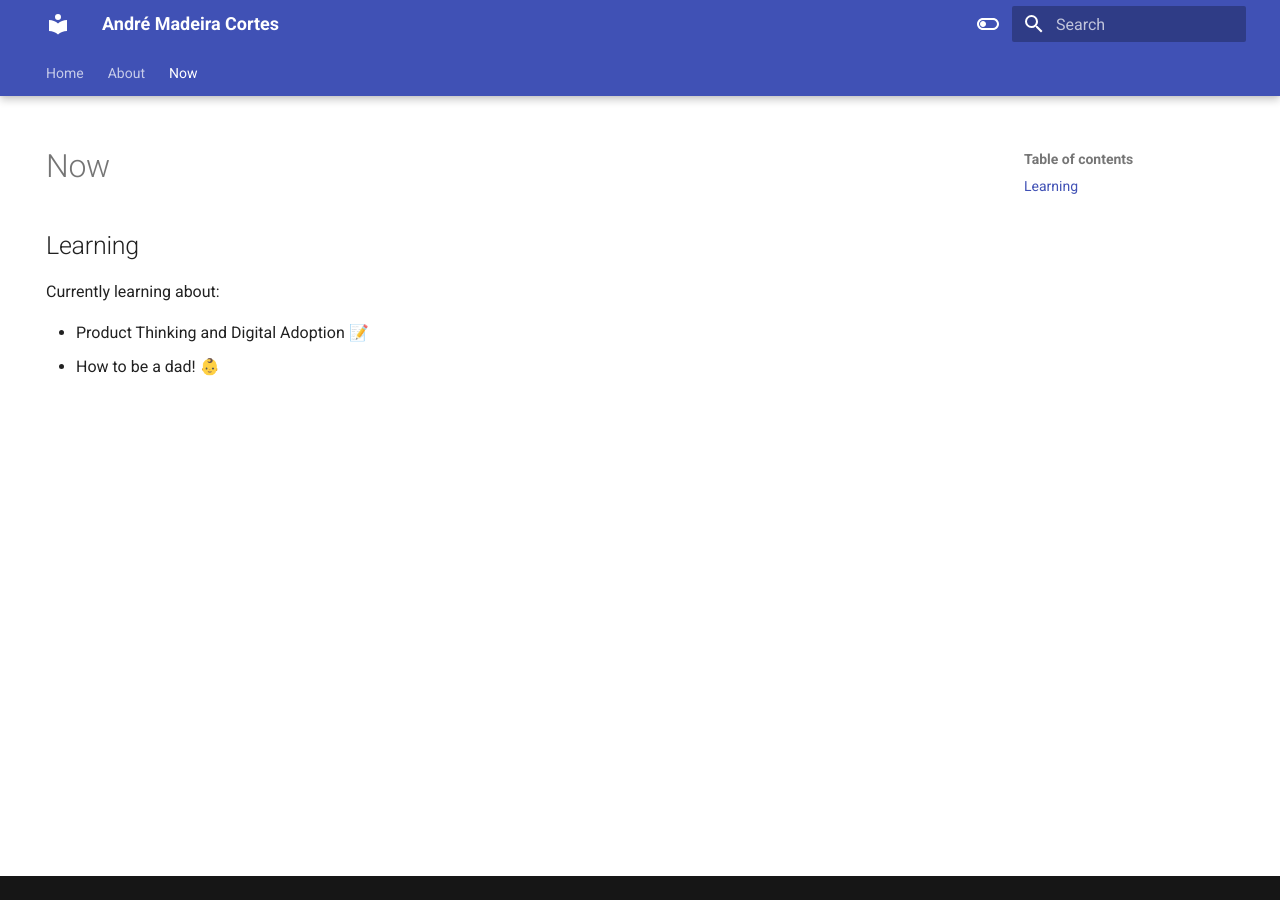
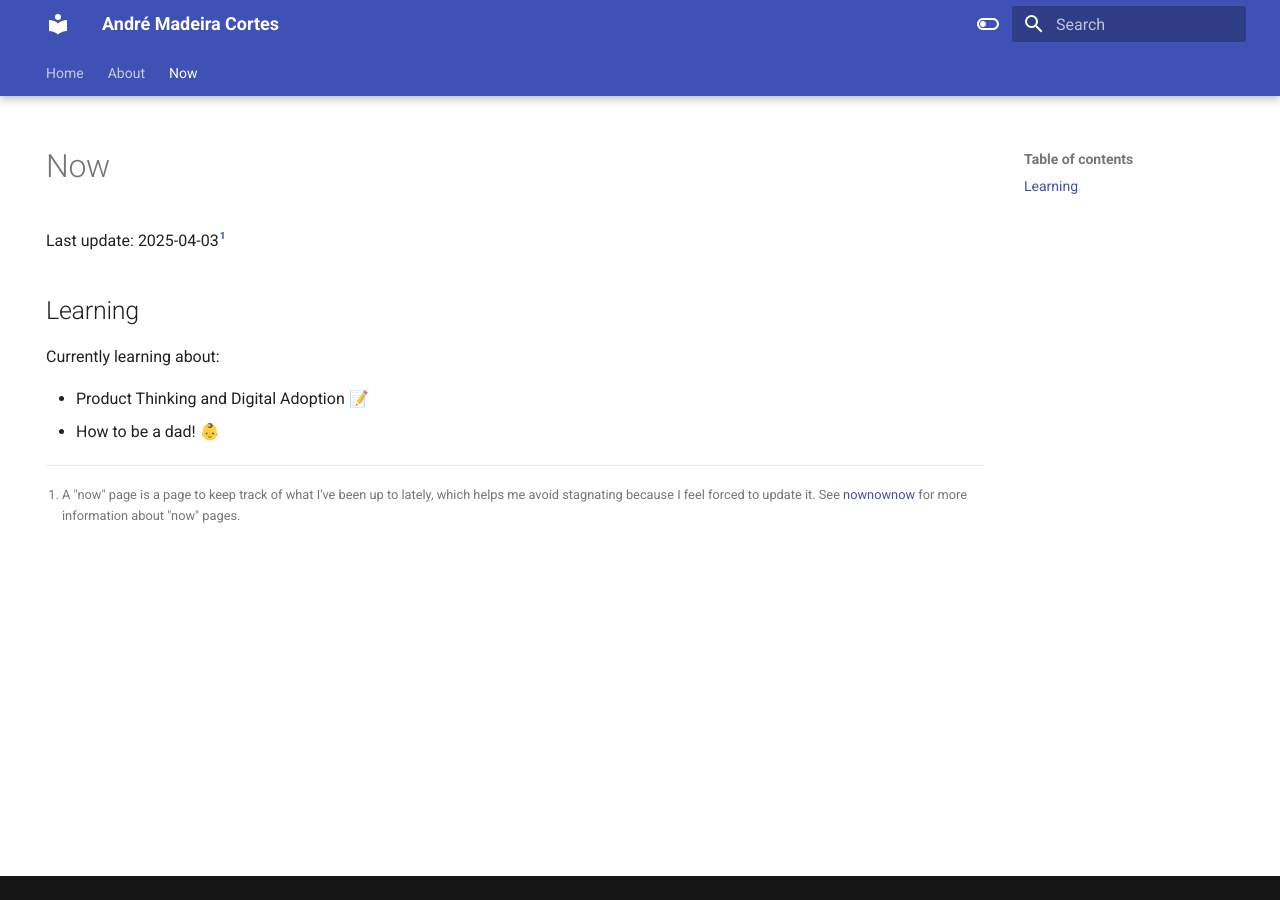
Before and after one commit to BamBalaam/bambalaam.github.io, an MkDocs documentation site: the page built from docs/now.md, in a window 1280 px wide. Built offline with MkDocs 1.6.1 and Material for MkDocs 9.7.7, drawn with Linux system fonts in a browser that asks for light colours.

Commit message:
Give context to 'now' page

```diff
--- a/docs/now.md
+++ b/docs/now.md
@@ -5,9 +5,15 @@ hide:
 
 # Now
 
+Last update: 2025-04-03[^1]
+
 ## Learning
 
 Currently learning about:
 
 - Product Thinking and Digital Adoption 📝
 - How to be a dad! 👶
+
+[^1]:
+  A "now" page is a page to keep track of what I've been up to lately, which helps me avoid stagnating because
+  I feel forced to update it. See [nownownow](https://nownownow.com/about) for more information about "now" pages.
--- a/mkdocs.yml
+++ b/mkdocs.yml
@@ -46,6 +46,7 @@ markdown_extensions:
   - meta
   - admonition
   - attr_list
+  - footnotes
   - pymdownx.highlight
   - pymdownx.superfences
   - pymdownx.tabbed
```
